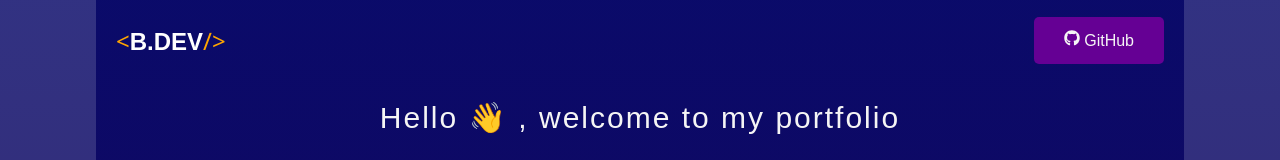
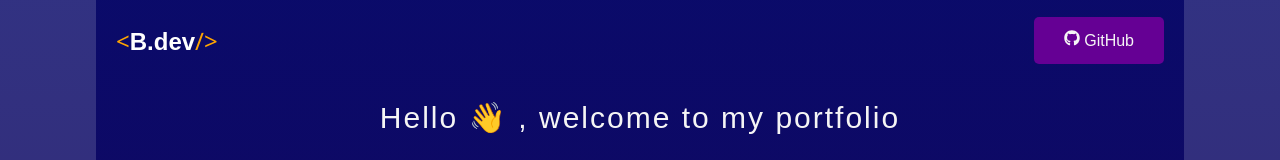
Before and after one commit to branGitfox/React-portfolio, a React (Vite) app: page / in a window 1280 px wide. Shown: the top 160 px of the page. Built offline with nearby package versions, Linux system fonts and the light colour scheme.

Commit message:
changement du logo

```diff
--- a/src/Components/Header/Header.jsx
+++ b/src/Components/Header/Header.jsx
@@ -1,5 +1,6 @@
 import React from 'react';
 import { FaGithub } from "react-icons/fa";
+import dev from '../../../public/dev.png'
 
 const style = {
     nav:{
@@ -43,7 +44,7 @@ const style = {
 function Header(){
     return <nav style={style.nav}>
         <div className="nav-logo">
-            <h2 style={style.h2}><span style={style.span}>{'<'}</span>B.DEV<span style={style.span}>{'/>'}</span></h2>
+            <h2 style={style.h2}><span style={style.span}>{'<'}</span>B.dev<span style={style.span}>{'/>'}</span></h2>
         </div>
         <div className="nav-link">
             <a style={style.navlinka} href="#"><FaGithub style={style.icon}/> GitHub</a>
```
Also changed, not shown: public/canvas.png (added), public/dev.png (added).
